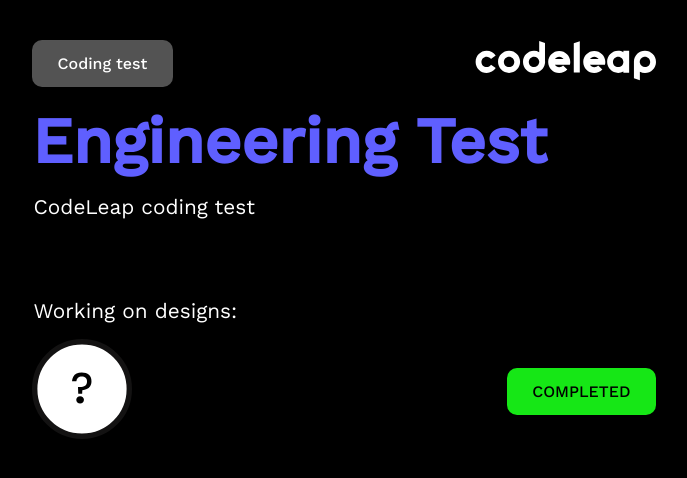
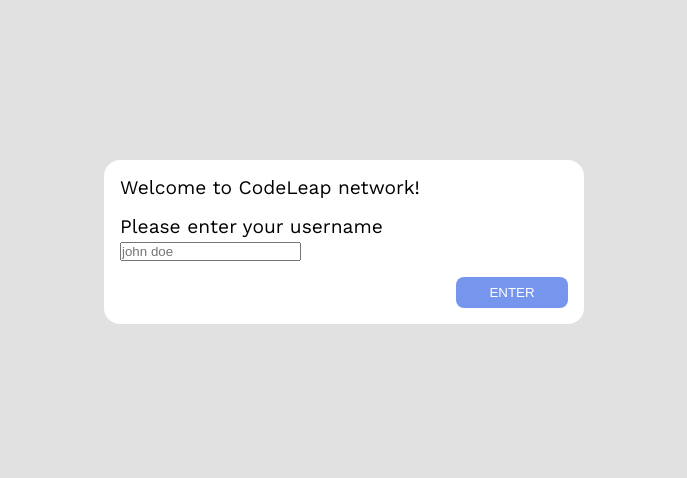
Before and after one commit to pascoalkahamba/Project-Engineering-Test, a React (Vite) app: page / in a window 1280 px wide. Shown: the top 478 px of the page, without its empty margins (296-983 px from the left). Built offline with nearby package versions, Linux system fonts and the light colour scheme.

Commit message:
I've created the button to start project

```diff
--- a/src/App.tsx
+++ b/src/App.tsx
@@ -1,35 +1,29 @@
-import {
-  Button,
-  FirstTitle,
-  Footer,
-  GlobalStyle,
-  Header,
-  SecondButton,
-  Section,
-  Typographies,
-} from "./styles/GlobalStyles";
-import { SvgIcon, IconQuestion } from "./svgIcon";
+import { useState } from "react";
+import { Button, GlobalStyle, UserNameField } from "./styles/GlobalStyles";
+
+interface FormProps {
+  firstField: string;
+  titleField: string;
+  contentField: string;
+}
 
 const App = () => {
+  const [form, setForm] = useState<FormProps>({
+    firstField: "",
+    titleField: "",
+    contentField: "",
+  });
   return (
     <div className="App">
       <GlobalStyle />
-      <Section>
-        <Header>
-          <Button>Coding test</Button>
-          <SvgIcon />
-        </Header>
-
-        <FirstTitle>Engineering Test</FirstTitle>
-        <Typographies>
-          <p>CodeLeap coding test</p>
-          <p>Working on designs:</p>
-        </Typographies>
-        <Footer>
-          <IconQuestion />
-          <SecondButton>COMPLETED</SecondButton>
-        </Footer>
-      </Section>
+      <UserNameField>
+        <p>Welcome to CodeLeap network!</p>
+        <div className="username">
+          <p>Please enter your username</p>
+          <input type="text" name="" id="" placeholder="john doe" />
+        </div>
+        <Button>ENTER</Button>
+      </UserNameField>
     </div>
   );
 };
--- a/src/styles/GlobalStyles.ts
+++ b/src/styles/GlobalStyles.ts
@@ -9,9 +9,9 @@
 
 body {
   font-family: 'Work Sans', sans-serif;
-  font-size: 1.3rem;
-  color:#fff;
-  background: #000
+  font-size: 1.2rem;
+  color:#000;
+  background: #DDDD
 
 }
 
@@ -20,73 +20,26 @@
   justify-content:center;
   align-items:center;
 }
-
-@media(max-width:40rem) {
-  h1{
-    font-size: 3rem !important;
-
-  }
-}
 `;
 
-export const Section = styled.section`
-  width: 40rem;
-  margin-top: 2rem;
-  height: 26rem;
-  padding: 0.5rem;
-`;
-
-export const FirstTitle = styled.h1`
-  color: rgb(95, 95, 255);
-  font-weight: 700;
-  font-size: 4rem;
-  margin: 1rem 0;
+export const UserNameField = styled.div`
+  background-color: #ffff;
+  width: 30rem;
+  margin-top: 10rem;
+  border-radius: 1rem;
+  padding: 1rem;
+  display: flex;
+  flex-direction: column;
+  gap: 1rem;
 `;
 
 export const Button = styled.button`
-  background: #535353;
+  background-color: #7695ec;
   color: #fff;
-  border-radius: 10px;
-  padding: 0 1.6rem;
-  font-size: 1rem;
-  font-weight: 500;
+  cursor: pointer;
+  width: 7rem;
+  padding: 0.5rem 1rem;
+  border-radius: 0.5rem;
   border: none;
-  font-family: "Work Sans";
-  font-style: normal;
-  font-weight: 500;
-  line-height: 47px;
+  align-self: end;
 `;
-
-export const Header = styled.header`
-  display: flex;
-  justify-content: space-between;
-  align-items: center;
-`;
-
-export const Typographies = styled.div`
-  display: flex;
-  flex-direction: column;
-  gap: 5rem;
-  margin: 0.1rem;
-`;
-
-export const Footer = styled.footer`
-  display: flex;
-  justify-content: space-between;
-  margin-top: 1rem;
-  align-items: center;
-`;
-
-export const SecondButton = styled.button`
-  background: rgb(22, 231, 22);
-  color: #000;
-  border-radius: 10px;
-  padding: 0 1.6rem;
-  font-size: 1rem;
-  font-weight: 500;
-  border: none;
-  font-family: "Work Sans";
-  font-style: normal;
-  font-weight: 500;
-  line-height: 47px;
-`;
```
